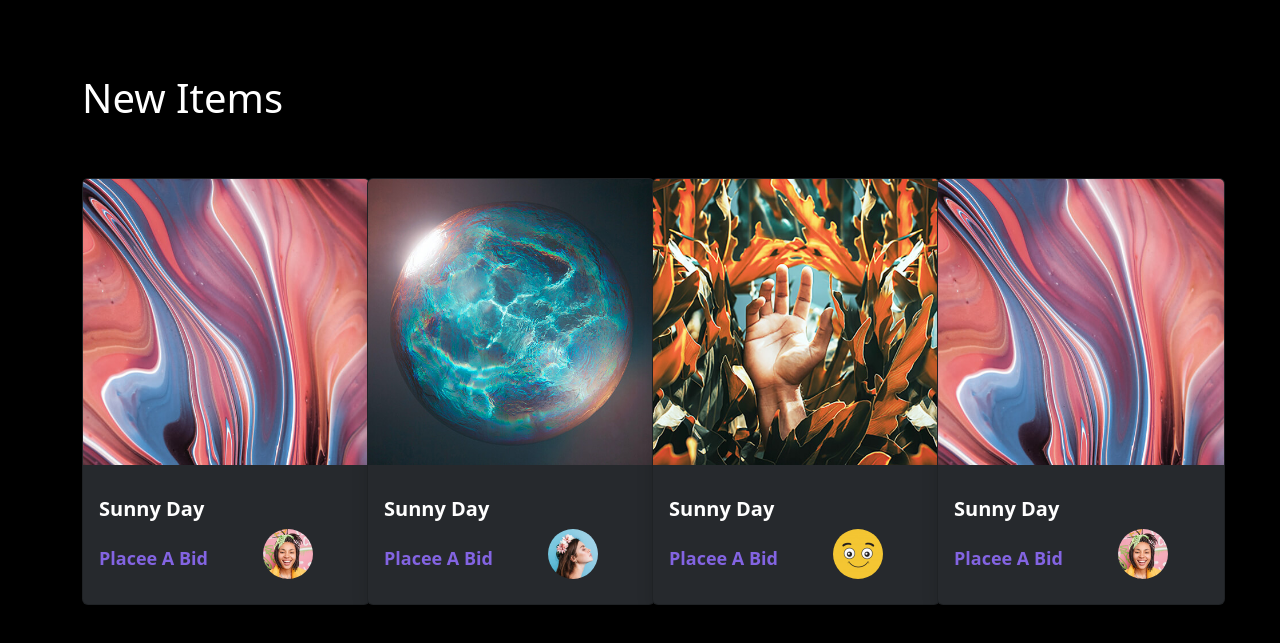
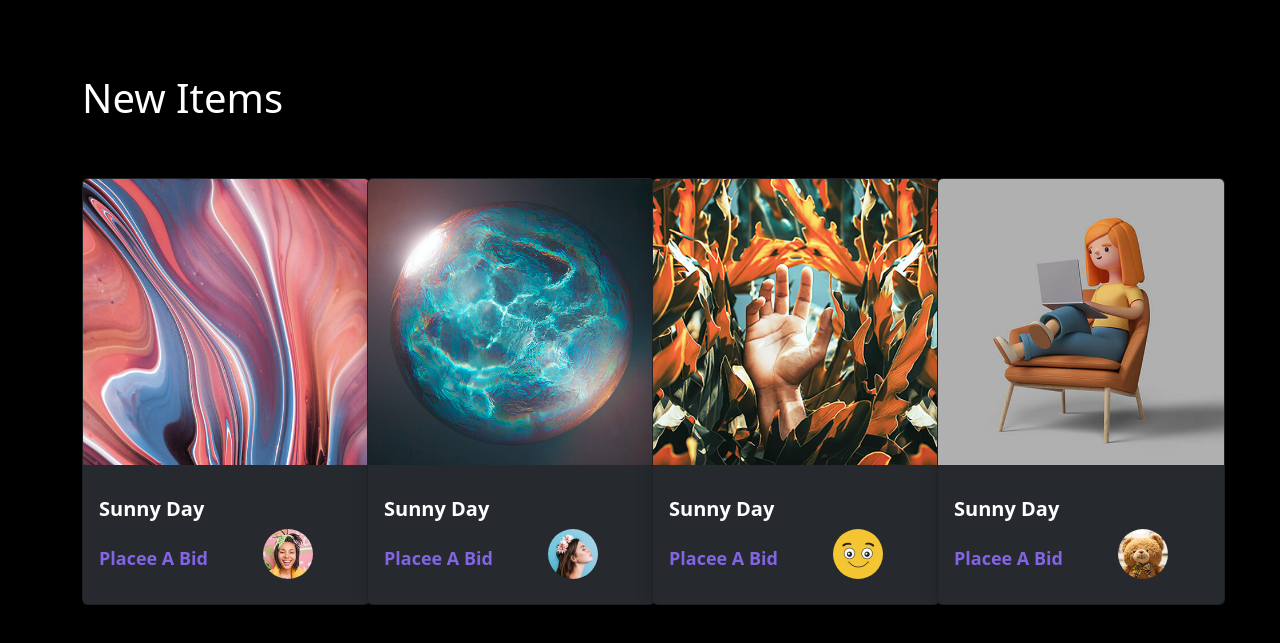
Before and after one commit to wisamosman/GIGO, a plain HTML site: page index.html in a window 1280 px wide. Shown: the part 737-1380 px from the top of the page. Drawn offline with nearby package versions, Linux system fonts and the light colour scheme.

Commit message:
add html12

```diff
--- a/index.html
+++ b/index.html
@@ -178,7 +178,7 @@
 
 
 
-        <img src="IMAGE/4.jpg" class="card-img-top" alt="...">
+        <img src="IMAGE/10.jpg" class="card-img-top" alt="...">
         <div class="card-body">
           <h5 class="card-title mt-3">Sunny Day</h5>
         <div class="row">
@@ -186,7 +186,7 @@
                 <p class="w3 mt-3"  >Placee A Bid</p>
             </div>
             <div class="col-lg-6">
-                <img class="img-fluid w4" src="IMAGE/5.jpg" alt="">
+                <img class="img-fluid w4" src="IMAGE/11.jpg" alt="">
             </div>
         </div>
 
```
Also changed, not shown: IMAGE/10.jpg (added), IMAGE/11.jpg (added).
